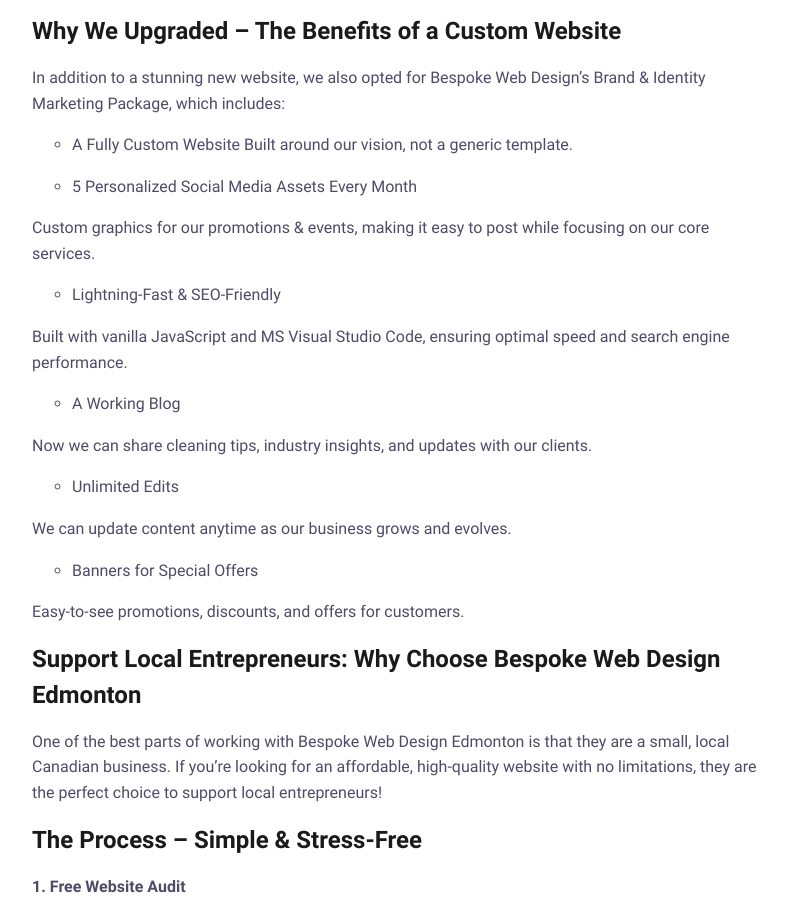
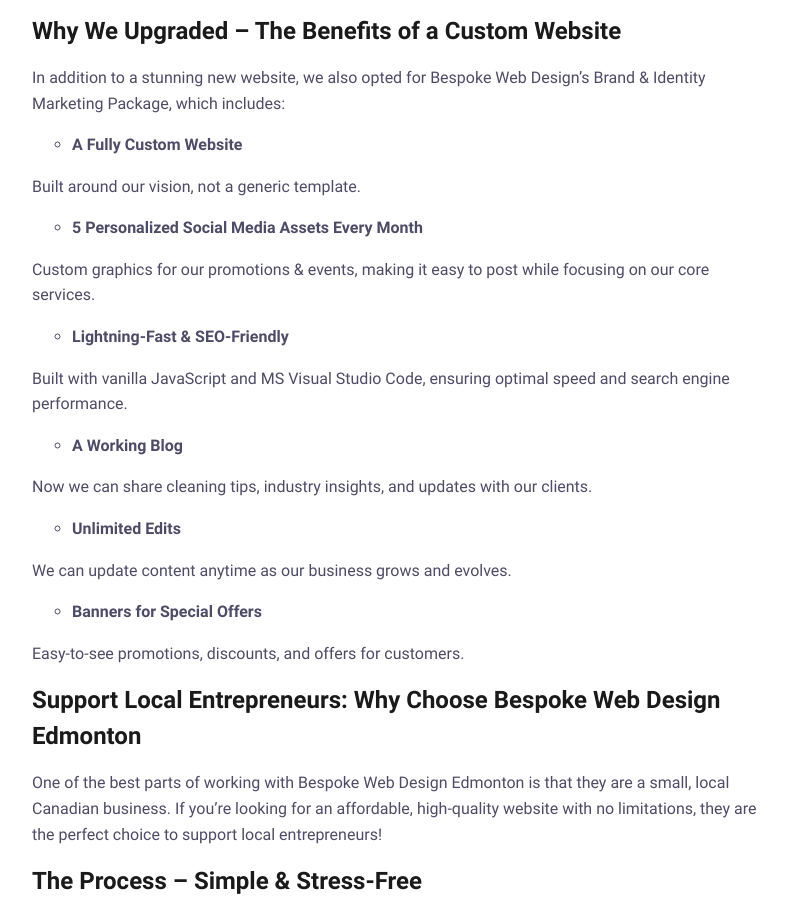
Before and after one commit to bespokewd1/dustitoffcleaning, an Eleventy site: page src/content/blog/dust-it-Off-cleaning-services-launches-their-brand-new-website-team-dust-it-off.md in a window 1280 px wide. Shown: the part 1462-2364 px from the top of the page, without its empty margins (48-835 px from the left). Built offline with nearby package versions, Linux system fonts and the light colour scheme; Eleventy itself is replaced by a stand-in of ours; files that its build step writes are made by us from their sources.

Commit message:
Update dust-it-Off-cleaning-services-launches-their-brand-new-website-team-dust-it-off.md

```diff
--- a/src/content/blog/dust-it-Off-cleaning-services-launches-their-brand-new-website-team-dust-it-off.md
+++ b/src/content/blog/dust-it-Off-cleaning-services-launches-their-brand-new-website-team-dust-it-off.md
@@ -27,26 +27,27 @@
 
 In addition to a stunning new website, we also opted for Bespoke Web Design’s Brand & Identity Marketing Package, which includes:
 
-1. A Fully Custom Website
+1. **A Fully Custom Website**
+
 Built around our vision, not a generic template.
 
-2. 5 Personalized Social Media Assets Every Month
+2. **5 Personalized Social Media Assets Every Month**
 
 Custom graphics for our promotions & events, making it easy to post while focusing on our core services.
 
-3. Lightning-Fast & SEO-Friendly
+3. **Lightning-Fast & SEO-Friendly**
 
 Built with vanilla JavaScript and MS Visual Studio Code, ensuring optimal speed and search engine performance.
 
-4. A Working Blog
+4. **A Working Blog**
 
 Now we can share cleaning tips, industry insights, and updates with our clients.
 
-5. Unlimited Edits
+5. **Unlimited Edits**
 
 We can update content anytime as our business grows and evolves.
 
-6. Banners for Special Offers
+6. **Banners for Special Offers**
 
 Easy-to-see promotions, discounts, and offers for customers.
 
@@ -72,7 +73,7 @@
 
 **Improved User Interface (UI)**
 
-- A sleek, intuitive design for a smoother user experience.
+– A sleek, intuitive design for a smoother user experience.
 
 **Modern, Lightweight Design**
 
```
